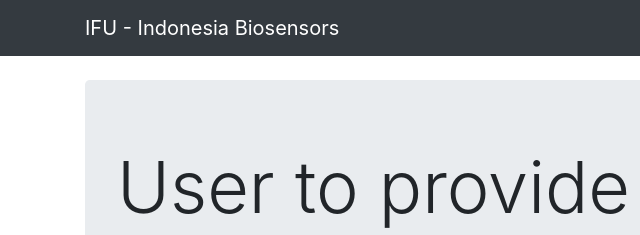
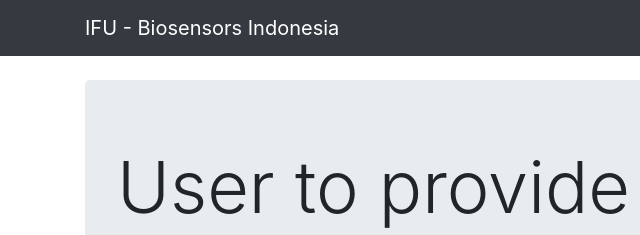
Before and after one commit to biosensors-indo/ifu.info, a website: page index.html in a window 1280 px wide. Shown: the top 235 px of the page, 0-640 px from the left. Drawn offline with Linux system fonts and the light colour scheme.

Commit message:
Update index.html

```diff
--- a/index.html
+++ b/index.html
@@ -8,7 +8,7 @@
   <meta name="description" content="">
   <meta name="author" content="">
 
-  <title>IFU - Indonesia Biosensors</title>
+  <title>IFU - Biosensors Indonesia</title>
 
   <!-- Bootstrap core CSS -->
   <link href="vendor/bootstrap/css/bootstrap.min.css" rel="stylesheet">
@@ -23,7 +23,7 @@
   <!-- Navigation -->
   <nav class="navbar navbar-expand-lg navbar-dark bg-dark fixed-top">
     <div class="container">
-      <a class="navbar-brand" href="#">IFU - Indonesia Biosensors</a>
+      <a class="navbar-brand" href="#">IFU - Biosensors Indonesia</a>
       <button class="navbar-toggler" type="button" data-toggle="collapse" data-target="#navbarResponsive" aria-controls="navbarResponsive" aria-expanded="false" aria-label="Toggle navigation">
         <span class="navbar-toggler-icon"></span>
       </button>
```
